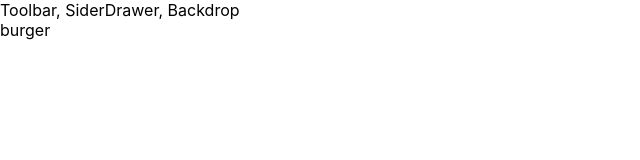
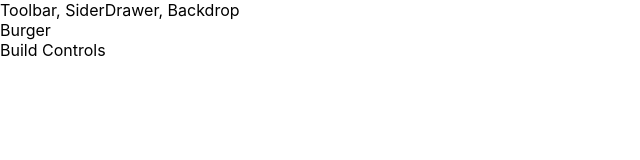
Before and after one commit to vnctwong/react-burger, a React app: page / in a window 1280 px wide. Shown: the top 160 px of the page, without its empty margins (0-640 px from the left). Built offline with nearby package versions, Linux system fonts and the light colour scheme.

Commit message:
BurgerBuilder container - props split betwwen burger and controls

```diff
--- a/src/App.js
+++ b/src/App.js
@@ -1,11 +1,12 @@
 import React from 'react';
 
 import Layout from './components/Layout/Layout';
+import BurgerBuilder from './containers/BurgerBuilder/BurgerBuilder';
 
 function App() {
   return (
     <Layout >
-      burger
+      <BurgerBuilder />
     </Layout>
   );
 }
--- /dev/null
+++ b/src/containers/BurgerBuilder/BurgerBuilder.js
@@ -0,0 +1,15 @@
+import React, { Component } from 'react';
+import Aux from '../../hoc/Aux';
+
+class BurgerBuilder extends Component {
+  render() {
+    return (
+      <Aux>
+        <div>Burger</div>
+        <div>Build Controls</div>
+      </Aux>
+    );
+  }
+};
+
+export default BurgerBuilder;
```
